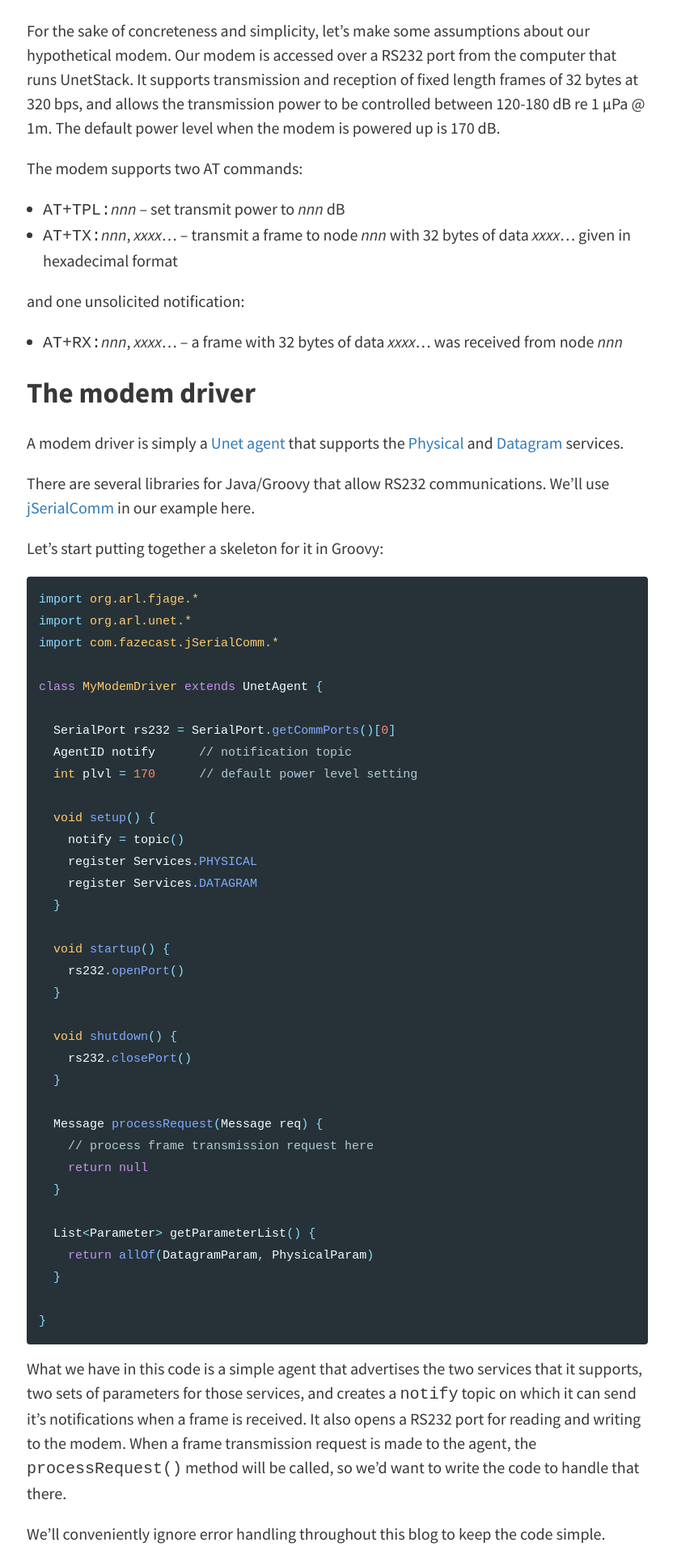
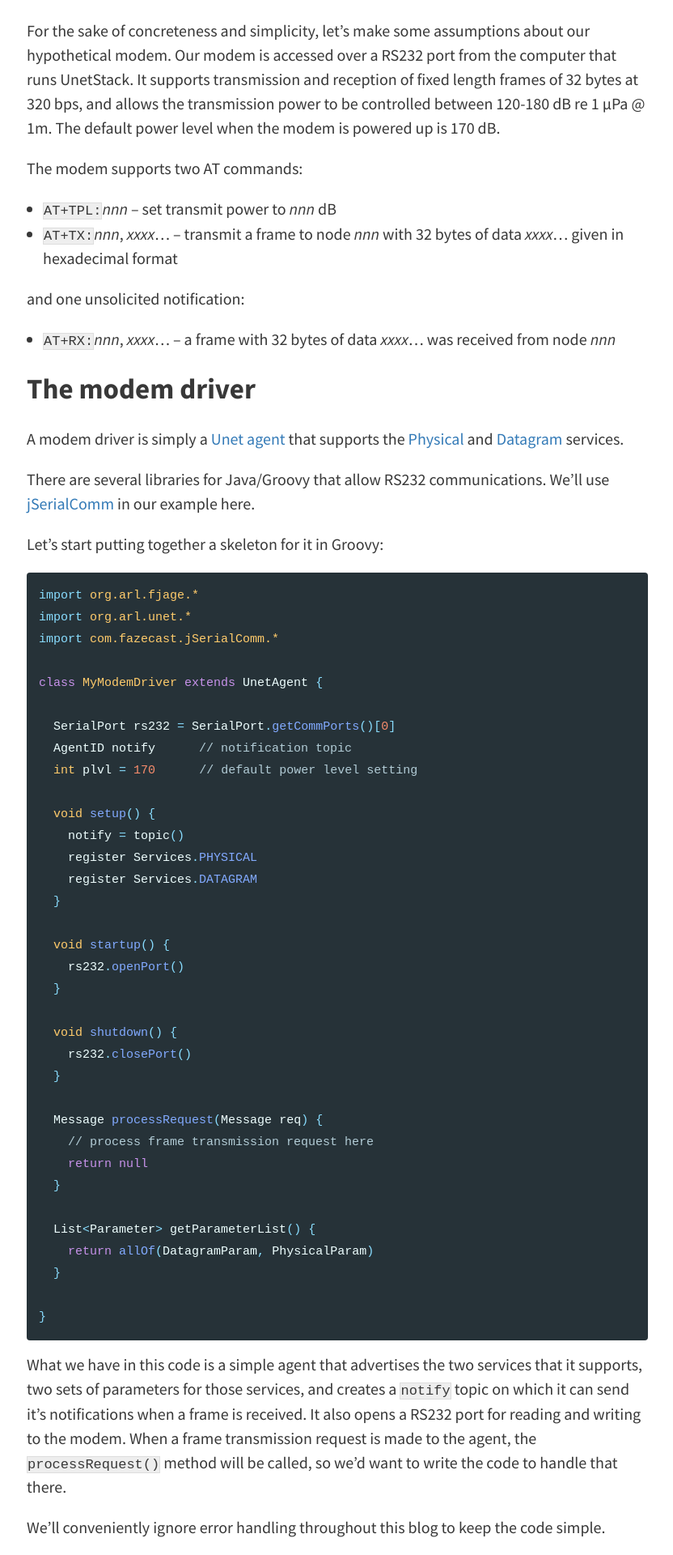
Before and after one commit to org-arl/unet-blog, a Jekyll site: the page built from _posts/2018-08-15-Developing-modem-drivers-for-UnetStack.md, in a window 1280 px wide. Shown: the part 753-2673 px from the top of the page at 81% size, without its empty margins (223-1055 px from the left). Built offline with Jekyll 4.4.1, drawn with Linux system fonts in a browser that asks for light colours.

Commit message:
Fix for Issue#11

```diff
--- a/_sass/external/_syntax.scss
+++ b/_sass/external/_syntax.scss
@@ -19,6 +19,13 @@ figure.highlight {
         margin: 0;
         padding: 1em
     }
+
+}
+
+code.highlighter-rouge{
+    background-color: #EEE;
+    border: 1px solid #DDD;
+    font-size: 0.85em;
 }
 
 .highlight table {
```
